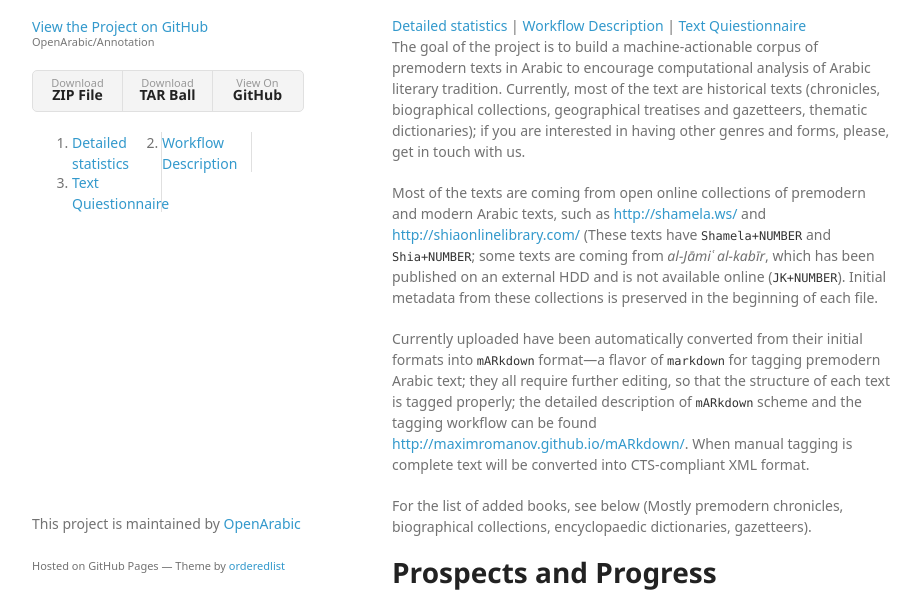
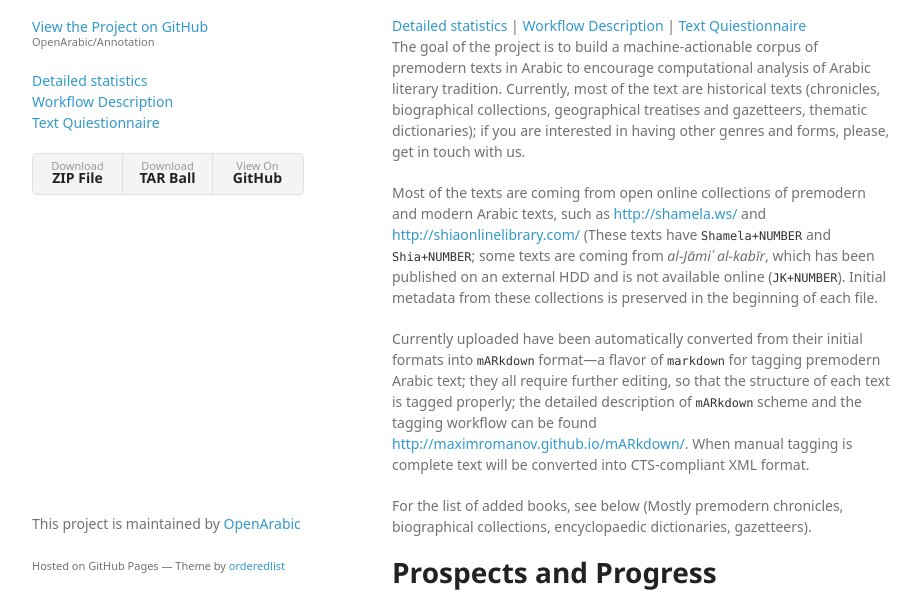
Before and after one commit to OpenArabic/Annotation, a plain HTML site: page index.html in a window 1280 px wide. Shown: the part 155-760 px from the top of the page, without its empty margins (178-1099 px from the left). Drawn offline with Linux system fonts and the light colour scheme; a web font is replaced by a local one.

Commit message:
Update index.html

```diff
--- a/index.html
+++ b/index.html
@@ -20,18 +20,18 @@
 
         <p class="view"><a href="https://github.com/OpenArabic/Annotation">View the Project on GitHub <small>OpenArabic/Annotation</small></a></p>
 
+        <p class="view">
+          <a href="https://github.com/OpenArabic/Annotation/blob/master/statistics.md">Detailed statistics</a><br>
+          <a href="https://github.com/OpenArabic/Annotation/blob/master/workflow.md">Workflow Description</a><br>
+          <a href="https://github.com/OpenArabic/Annotation/blob/master/text_questionnaire.md">Text Quiestionnaire</a><br>
+        </p>
+
 
         <ul>
           <li><a href="https://github.com/OpenArabic/Annotation/zipball/master">Download <strong>ZIP File</strong></a></li>
           <li><a href="https://github.com/OpenArabic/Annotation/tarball/master">Download <strong>TAR Ball</strong></a></li>
           <li><a href="https://github.com/OpenArabic/Annotation">View On <strong>GitHub</strong></a></li>
         </ul>
-
-        <ol>
-        <li><a href="https://github.com/OpenArabic/Annotation/blob/master/statistics.md">Detailed statistics</a></li>
-        <li><a href="https://github.com/OpenArabic/Annotation/blob/master/workflow.md">Workflow Description</a></li>
-        <li><a href="https://github.com/OpenArabic/Annotation/blob/master/text_questionnaire.md">Text Quiestionnaire</a></li>
-        </ol>
 
       </header>
       <section>
```
